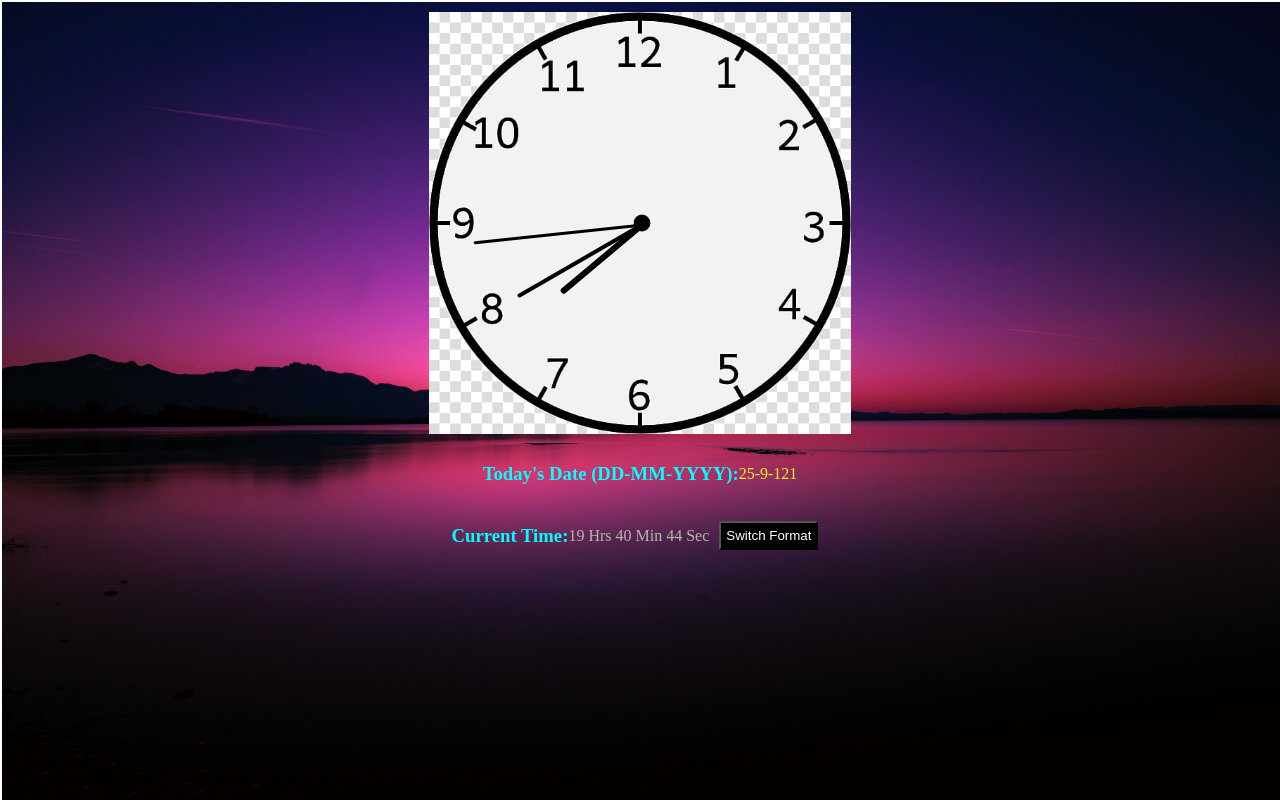
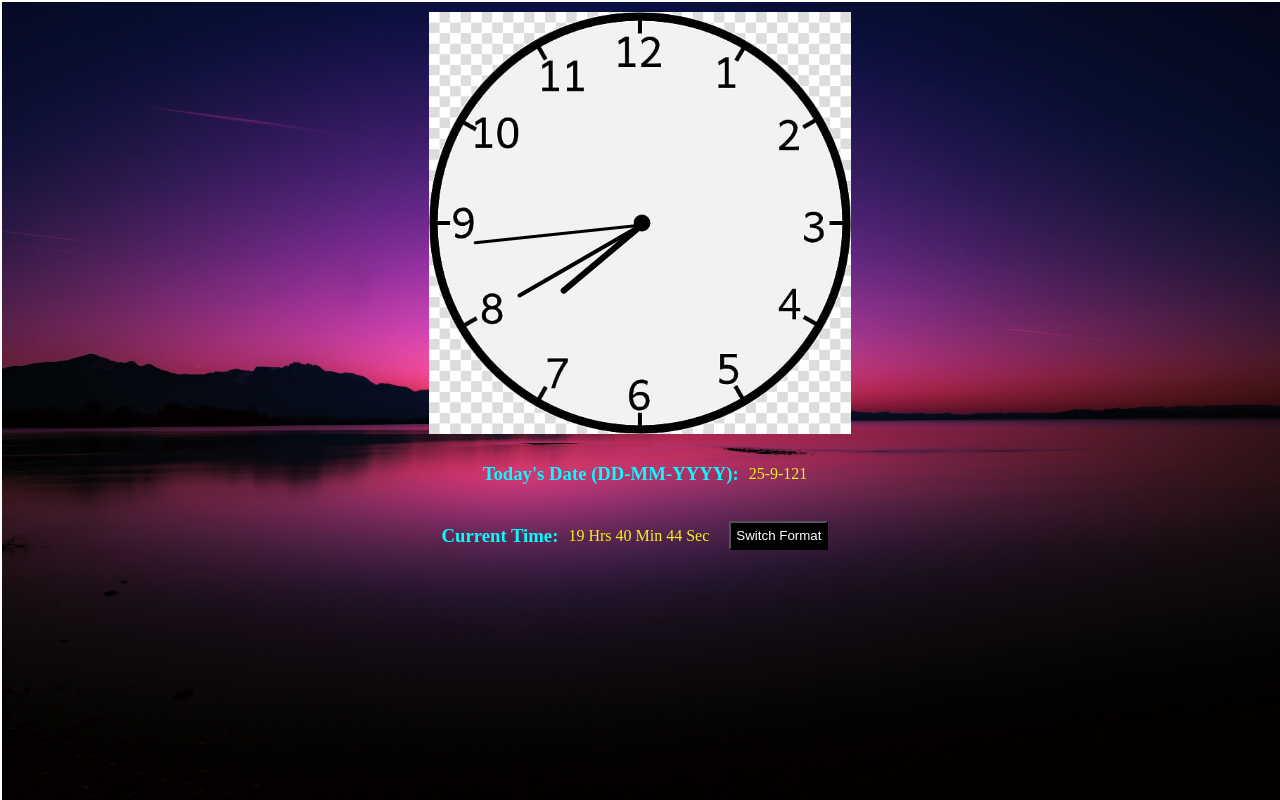
Before and after one commit to Pratiksdeshpande/Analog_Clock, a plain HTML site: page index.html in a window 1280 px wide. Drawn offline with Linux system fonts and the light colour scheme.

Commit message:
add spacing beetween div

```diff
--- a/index.css
+++ b/index.css
@@ -67,6 +67,8 @@ h3{
     display: flex;
     justify-content: center;
     align-items: center;
+    color: rgb(245, 241, 30);
+    padding: 0px 10px;
 }
 button{
     margin: 5px 10px;
--- a/index.html
+++ b/index.html
@@ -18,13 +18,14 @@
     </div>
 
     <div id="Todays_Date">
-        <h3>Today's Date (DD-MM-YYYY): </h3>
+        <h3 style="padding: 0px 10px;">Today's Date (DD-MM-YYYY): </h3>
         <script>
             document.write(date+"-"+month+"-"+year);
         </script>
     </div>
     <div id="digital_clock">
         <br><br>
+        <h3>Current Time: </h3>
         <div id="hr"></div>
         <div id="switch_format">
             <button>Switch Format</button>
--- a/index.js
+++ b/index.js
@@ -4,7 +4,7 @@ setInterval(() => {
     mtime = d.getMinutes();
     stime = d.getSeconds();
 
-    document.getElementById('hr').innerHTML = "<h3>Current Time: </h3> "+ htime + " Hrs " + mtime+" Min "+ stime+" Sec";
+    document.getElementById('hr').innerHTML = htime + " Hrs " + mtime+" Min "+ stime+" Sec";
 
 
     hrotation = (30*htime) + (mtime/2);
@@ -15,6 +15,7 @@ setInterval(() => {
     minute.style.transform = `rotate(${mrotation}deg)`;
     second.style.transform = `rotate(${srotation}deg)`;
 }, 1000);
+
 d = new Date();
 date = d.getDate();
 month = d.getMonth();
```
